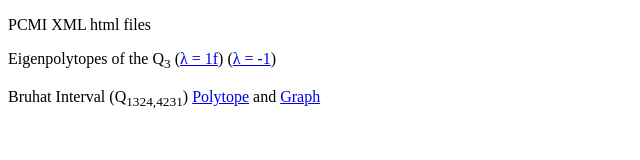
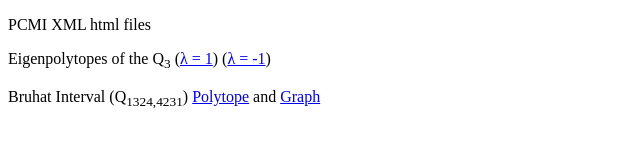
Before and after one commit to lilafdp/lilafdp.github.io, a plain HTML site: page index.html in a window 1280 px wide. Shown: the full height of the page, 0-640 px from the left. Drawn offline with Linux system fonts and the light colour scheme.

Commit message:
Update index.html

```diff
--- a/index.html
+++ b/index.html
@@ -3,7 +3,7 @@
 <body>
 <p>PCMI XML html files</p>
 
-<p>Eigenpolytopes of the Q<sub>3</sub> (<a href="Cube_e_1-poly.html">λ = 1f</a>)
+<p>Eigenpolytopes of the Q<sub>3</sub> (<a href="Cube_e_1-poly.html">λ = 1</a>)
     (<a href="Cube_e_-1-poly.html">λ = -1</a>)</p>
 
 <p>Bruhat Interval (Q<sub>1324,4231</sub>) <a href="permuto4web.html">Polytope</a>
```
